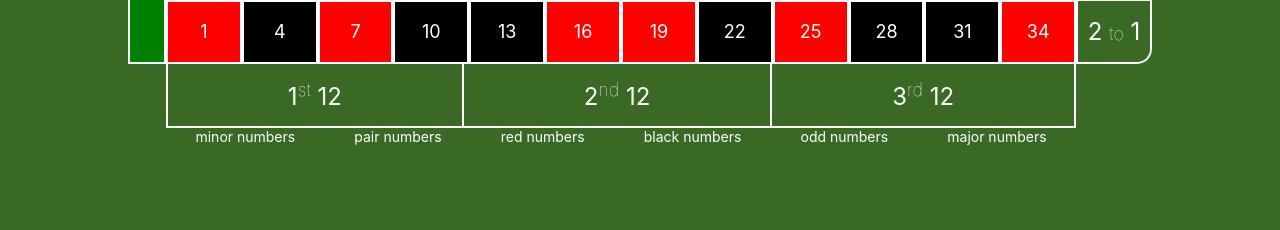
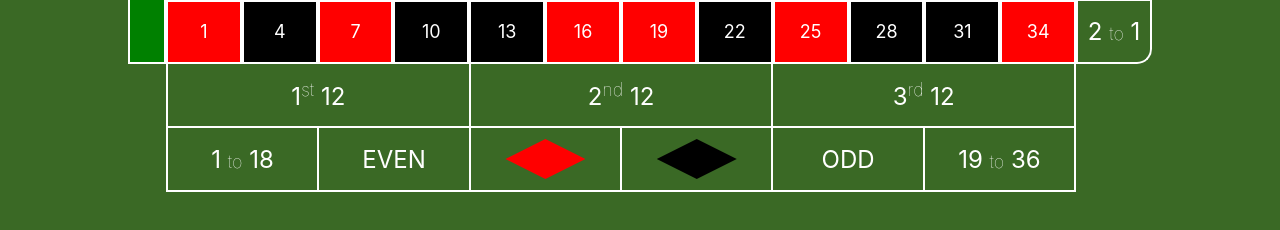
Before and after one commit to RomaanDeRose/American-Roulette, a React (Create React App) app: page /american in a window 1280 px wide. Shown: the part 198-428 px from the top of the page. Built offline with nearby package versions, Linux system fonts and the light colour scheme.

Commit message:
Refactor Board, DoubleChances, Estilos

```diff
--- a/src/assets/mixins/third.scss
+++ b/src/assets/mixins/third.scss
@@ -10,7 +10,7 @@
         @error "Incorrect type '#{$type}'. Only accept 'column' or 'dozen'.";
     }
 
-    flex-grow: 1;
+    flex-basis: calc(100% / 3);
 
     display: grid;
     place-content: center;
--- a/src/components/board/Board.jsx
+++ b/src/components/board/Board.jsx
@@ -1,20 +1,15 @@
 import { useContext, useState } from "react";
 import { useAudio } from "../../hooks/useAudio";
 import Fichas from "../../assets/audio/fichas-roulette.mp3";
-import { numbers, chances, columns } from "../../utils/numbers";
+import { numbers, chances } from "../../utils/numbers";
 import "./Board.scss";
 import Columns from "./components/chances/triple/Columns";
 import Dozens from "./components/chances/triple/Dozens";
 import { CasinoContext } from "../../contexts/CasinoContext";
 import { BoardContext } from "../../contexts/BoardContext"
+import DoubleChances from "./components/chances/double/DoubleChances";
 
 const [zero, ...restNumbers] = numbers;
-const colors = [chances[0], chances[1]];
-const parities = [chances[2], chances[3]];
-const sizes = [chances[4], chances[5]];
-
-const [pair, odd] = parities;
-const [minor, major] = sizes;
 
 function Board() {
 
@@ -107,63 +102,8 @@ function Board() {
 
         <Dozens/>
 
-        <div className="double-chances">
-          <span
-            className="chance chance__size"
-            // onClick={() => {
-            //   userChanceBet(minor, minor.numbers);
-            // }}
-            onMouseOver={() => handleHover(minor.numbers)}
-            onMouseLeave={() => handleHover([])}
-          >
-            {minor.name}
-          </span>
-          <span
-            className="chance chance__parity"
-            // onClick={() => {
-            //   userChanceBet(pair, minor.numbers);
-            // }}
-            onMouseOver={() => handleHover(pair.numbers)}
-            onMouseLeave={() => handleHover([])}
-          >
-            {pair.name}
-          </span>
+        <DoubleChances/>
 
-          {colors.map((color, i) => (
-            <span
-              className="chance chance__color"
-              key={color.name}
-              // onClick={() => {
-              //   userChanceBet(color, color.numbers);
-              // }}
-              onMouseOver={() => handleHover(color.numbers)}
-              onMouseLeave={() => handleHover([])}
-            >
-              {color.name}
-            </span>
-          ))}
-
-          <span
-            className="chance chance__parity"
-            // onClick={() => {
-            //   userChanceBet(odd, odd.numbers);
-            // }}
-            onMouseOver={() => handleHover(odd.numbers)}
-            onMouseLeave={() => handleHover([])}
-          >
-            {odd.name}
-          </span>
-          <span
-            className="chance chance__size"
-            // onClick={() => {
-            //   userChanceBet(major, major.numbers);
-            // }}
-            onMouseOver={() => handleHover(major.numbers)}
-            onMouseLeave={() => handleHover([])}
-          >
-            {major.name}
-          </span>
-        </div>
       </div>
     </div>
   );
--- a/src/components/board/Board.scss
+++ b/src/components/board/Board.scss
@@ -64,6 +64,41 @@
     @extend #dozens;
     .chance {
       flex-grow: 1;
+      display: grid;
+      place-content: center;
+      flex-basis: calc(100% / 6);
+      font-size: 2.4rem;
+      border-style: solid;
+      border-color: white;
+      border-width: 0 1px 2px;
+      &:first-of-type {
+        border-left-width: 2px;
+      }
+      &:last-of-type {
+        border-right-width: 2px;
+      }
+      &__parity {
+        text-transform: uppercase;
+      }
+      &__size {
+        small {
+          font-size: 1.8rem;
+          font-weight: lighter;
+        }
+      }
+      &__color {
+        span {
+          width: 80px;
+          height: 40px;
+          clip-path: polygon(50% 0%, 100% 50%, 50% 100%, 0% 50%);
+        }
+        &--red span {
+          background-color: red;
+        }
+        &--black span {
+          background-color: black;
+        }
+      }
     }
   }
 }
--- /dev/null
+++ b/src/components/board/components/chances/double/Color.jsx
@@ -0,0 +1,25 @@
+function Color({ color }) {
+
+    const isRed = color.name === 'red';
+    const isBlack = color.name === 'black';
+
+    if(!isRed && !isBlack) {
+        throw new Error("color is not valid.");
+    }
+
+    return (
+        <div
+            className={`chance chance__color chance__color--${color.name}`}
+            key={color.name}
+            // onClick={() => {
+            //   userChanceBet(color, color.numbers);
+            // }}
+            // onMouseOver={() => handleHover(color.numbers)}
+            // onMouseLeave={() => handleHover([])}
+            >
+            <span></span>
+        </div>
+     );
+}
+
+export default Color;
--- /dev/null
+++ b/src/components/board/components/chances/double/DoubleChances.jsx
@@ -0,0 +1,25 @@
+import { colors, sizes, parities } from "../../../../../utils/numbers";
+import Color from "./Color";
+import Size from "./Size";
+import Parity from "./Parity";
+
+
+function DoubleChances() {
+
+    const {red, black} = colors;
+    const {minor, major} = sizes;
+    const {even, odd} = parities;
+
+    return (
+        <div className="double-chances">
+            <Size size={minor}/>
+            <Parity parity={even}/>
+            <Color color={red}/>
+            <Color color={black}/>
+            <Parity parity={odd}/>
+            <Size size={major}/>
+        </div>
+     );
+}
+
+export default DoubleChances;
--- /dev/null
+++ b/src/components/board/components/chances/double/Parity.jsx
@@ -0,0 +1,26 @@
+function Parity({ parity }) {
+
+    const isPair = parity.name === 'even';
+    const isOdd = parity.name === 'odd';
+
+    if(!isPair && !isOdd) {
+        throw new Error("parity is not valid.");
+    }
+
+    return (
+        <div
+            className={`chance chance__parity chance__parity--${parity.name}`}
+            key={parity.name}
+            // onClick={() => {
+            //   userChanceBet(color, color.numbers);
+            // }}
+            // onMouseOver={() => handleHover(color.numbers)}
+            // onMouseLeave={() => handleHover([])}
+            >
+            <span>{parity.name}</span>
+
+        </div>
+     );
+}
+
+export default Parity;
--- /dev/null
+++ b/src/components/board/components/chances/double/Size.jsx
@@ -0,0 +1,29 @@
+function Size({ size }) {
+
+    const isMinor = size.name === 'minor';
+    const isMajor = size.name === 'major';
+
+    const firstNumber = size.numbers[0].value;
+    const lastNumber = size.numbers[size.numbers.length - 1].value;
+
+    if(!isMinor && !isMajor) {
+        throw new Error("size is not valid.");
+    }
+
+    return (
+        <div
+            className={`chance chance__size chance__size--${size.name}`}
+            key={size.name}
+            // onClick={() => {
+            //   userChanceBet(color, size.numbers);
+            // }}
+            // onMouseOver={() => handleHover(size.numbers)}
+            // onMouseLeave={() => handleHover([])}
+            >
+            <span>{firstNumber} <small>to</small> {lastNumber}</span>
+
+        </div>
+     );
+}
+
+export default Size;
--- a/src/components/board/components/chances/triple/TripleChance.jsx
+++ b/src/components/board/components/chances/triple/TripleChance.jsx
@@ -23,7 +23,7 @@ export function TripleChance({ name, numbers }) {
       }
 
     return (
-        <span
+        <div
             className={isDozen ? "dozen" : "column"}
             onMouseOver={() =>
                 handleHover(numbers)
@@ -33,6 +33,6 @@ export function TripleChance({ name, numbers }) {
 
             { renderText() }
 
-      </span>
+      </div>
     );
 }
--- a/src/utils/numbers.js
+++ b/src/utils/numbers.js
@@ -151,42 +151,42 @@ const numbers = [
 ]
 
 const red = {
-    name: 'red numbers',
+    name: 'red',
     numbers: [],
     ratio: 2,
     bets: 0
 }
 
 const black = {
-    name: 'black numbers',
+    name: 'black',
     numbers: [],
     ratio: 2,
     bets: 0
 }
 
-const pair = {
-    name: 'pair numbers',
+const even = {
+    name: 'even',
     numbers: [],
     ratio: 2,
     bets: 0
 }
 
 const odd = {
-    name: 'odd numbers',
+    name: 'odd',
     numbers: [],
     ratio: 2,
     bets: 0
 }
 
 const minor = {
-    name: 'minor numbers',
+    name: 'minor',
     numbers: [],
     ratio: 2,
     bets: 0
 }
 
 const major = {
-    name: 'major numbers',
+    name: 'major',
     numbers: [],
     ratio: 2,
     bets: 0
@@ -238,7 +238,13 @@ const dozens = [dozen1, dozen2, dozen3];
 
 const columns = [column1, column2, column3];
 
-const chances = [red, black, pair, odd, minor, major, ...dozens, ...columns];
+const colors = {red: red, black: black};
+
+const sizes = {minor: minor, major: major};
+
+const parities = {even: even, odd: odd};
+
+const chances = [red, black, even, odd, minor, major, ...dozens, ...columns];
 
 for (let i = 1; i < numbers.length; i++) {
     const number = numbers[i];
@@ -266,7 +272,7 @@ for (let i = 1; i < numbers.length; i++) {
     }
 
     if (i%2 === 0) {
-        pair.numbers.push(number);
+        even.numbers.push(number);
     } else {
         odd.numbers.push(number);
     }
@@ -280,4 +286,4 @@ for (let i = 1; i < numbers.length; i++) {
     }
 }
 
-export {numbers, chances, dozens, columns};
+export {numbers, chances, dozens, columns, colors, sizes, parities};
```
